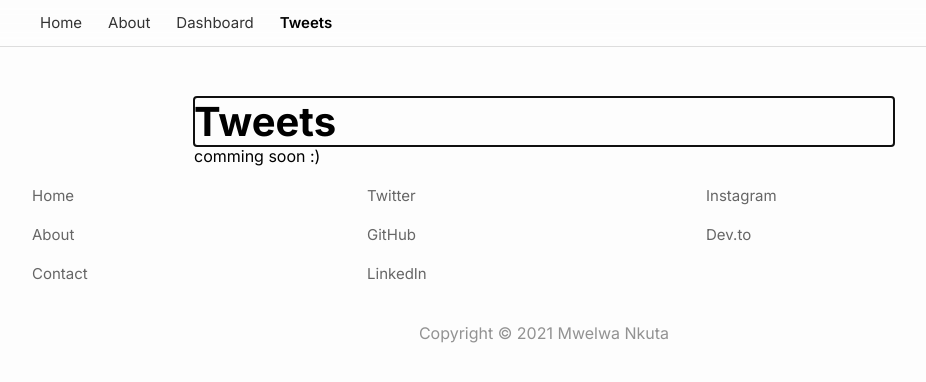
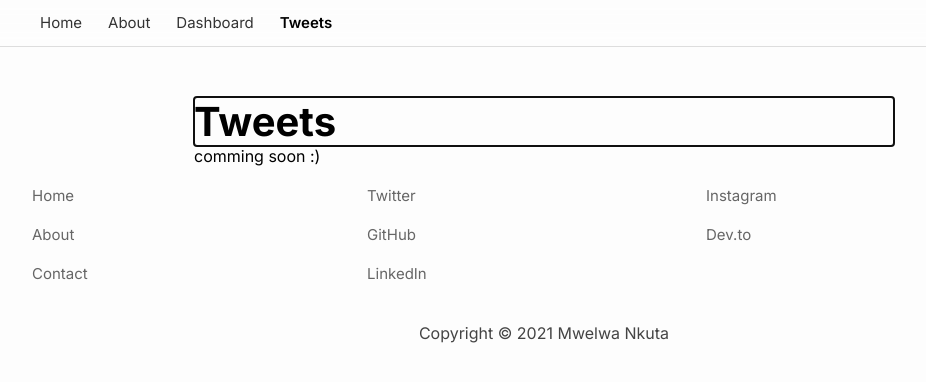
Before and after one commit to mwelwankuta/mwelwa.tk, a Svelte app: page /tweets in a window 1280 px wide. Shown: the top 382 px of the page, without its empty margins (96-1022 px from the left). Built offline with nearby package versions, Linux system fonts and the light colour scheme.

Commit message:
darken footer text color

```diff
--- a/src/components/Footer/style.scss
+++ b/src/components/Footer/style.scss
@@ -42,6 +42,6 @@ footer {
   .copyright {
     text-align: center;
     margin-top: 40px;
-    color: #929292;
+    color: #444;
   }
 }
```
